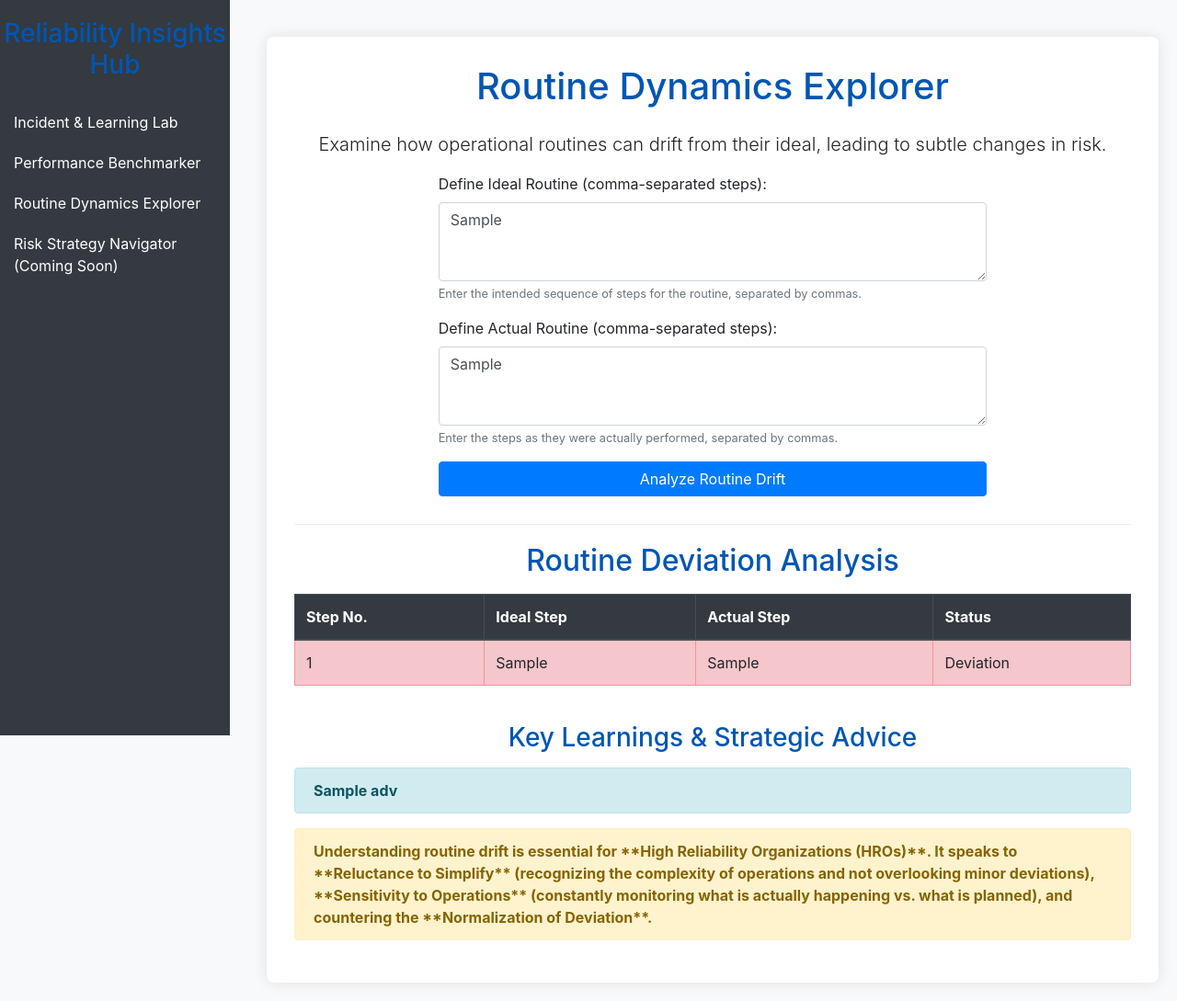
After one commit to mamigdalas/reliability-insights-hub, a Flask app: template templates/routines.html in a window 1280 px wide. The commit adds this page. Shown: the whole page at 92% size. Run offline with Flask 3, Linux system fonts and the light colour scheme; the template is opened without the code that fills it: most values are stand-ins (such as "Sample title", 1, 10 or a date in 2020); some libraries are stand-ins or nearby versions.

Commit message:
Add Routine Dynamics Explorer module (Day 4)

```diff
--- a/app.py
+++ b/app.py
@@ -150,10 +150,7 @@ def clear_incidents():
     session['incidents_data'] = []
     return redirect(url_for('incident_analyzer_page'))
 
-### NEW SECTION FOR BENCHMARKING MODULE ###
-
-# Dummy data for industry and world-class benchmarks (simulated for simplicity)
-# These are illustrative targets.
+# --- Benchmarking Logic (From Day 3 Project) ---
 BENCHMARKS = {
     "Manufacturing": {
         "Industry Best": {
@@ -163,15 +160,15 @@ BENCHMARKS = {
             "Production Efficiency (%)": 80
         },
         "World-Class Functional Best": {
-            "Defect Rate (%)": 0.01,  # From e.g., electronics manufacturing
-            "On-Time Delivery (%)": 99, # From e.g., logistics
-            "Customer Satisfaction (Score)": 9.5, # From e.g., service industries
-            "Production Efficiency (%)": 95 # From e.g., lean automotive
+            "Defect Rate (%)": 0.01,
+            "On-Time Delivery (%)": 99,
+            "Customer Satisfaction (Score)": 9.5,
+            "Production Efficiency (%)": 95
         }
     },
     "Service": {
         "Industry Best": {
-            "Defect Rate (%)": 0.2, # E.g., errors in service delivery
+            "Defect Rate (%)": 0.2,
             "On-Time Delivery (%)": 90,
             "Customer Satisfaction (Score)": 8.8,
             "Employee Turnover (%)": 15
@@ -185,7 +182,7 @@ BENCHMARKS = {
     },
     "Healthcare": {
         "Industry Best": {
-            "Defect Rate (%)": 0.8, # E.g., medical errors
+            "Defect Rate (%)": 0.8,
             "Patient Wait Time (min)": 30,
             "Patient Satisfaction (Score)": 8.0,
             "Bed Occupancy (%)": 85
@@ -207,13 +204,11 @@ def benchmarking_page():
     advice = []
 
     if request.method == "POST":
-        # Extract user inputs
         user_metrics = {
             "industry": request.form['industry'],
             "Defect Rate (%)": float(request.form['defect_rate']),
             "On-Time Delivery (%)": float(request.form['on_time_delivery']),
             "Customer Satisfaction (Score)": float(request.form['customer_satisfaction']),
-            # Handle other metrics based on selected industry or provide defaults
         }
         if user_metrics["industry"] == "Manufacturing":
              user_metrics["Production Efficiency (%)"] = float(request.form['production_efficiency'])
@@ -239,96 +234,4 @@ def benchmarking_page():
                 gap_industry = user_value - industry_best
                 gap_world_class = user_value - world_class_best
 
-                # Define if higher/lower is better for each metric
-                is_higher_better = ("%" in metric and "Defect" not in metric and "Turnover" not in metric and "Wait" not in metric) or ("Score" in metric)
-
-                # Calculate percentage gap relative to the benchmark
-                if is_higher_better:
-                    industry_gap_pct = ((industry_best - user_value) / industry_best) * 100 if industry_best != 0 else 0
-                    world_class_gap_pct = ((world_class_best - user_value) / world_class_best) * 100 if world_class_best != 0 else 0
-                else: # Lower is better (Defect Rate, Turnover, Wait Time)
-                    industry_gap_pct = ((user_value - industry_best) / industry_best) * 100 if industry_best != 0 else 0
-                    world_class_gap_pct = ((user_value - world_class_best) / world_class_best) * 100 if world_class_best != 0 else 0
-
-                comparison_results_list.append({
-                    "Metric": metric,
-                    "Your Value": user_value,
-                    "Industry Best": industry_best,
-                    "World-Class Best": world_class_best,
-                    "Gap to Industry (%)": round(industry_gap_pct, 2),
-                    "Gap to World-Class (%)": round(world_class_gap_pct, 2),
-                    "Is_Higher_Better": is_higher_better
-                })
-
-                # Prepare data for bar chart
-                bar_chart_data.append(
-                    go.Bar(name='Your Value', x=[metric], y=[user_value], marker_color='#0056b3'),
-                )
-                bar_chart_data.append(
-                    go.Bar(name='Industry Best', x=[metric], y=[industry_best], marker_color='#ffc107'),
-                )
-                bar_chart_data.append(
-                    go.Bar(name='World-Class Best', x=[metric], y=[world_class_best], marker_color='#28a745'),
-                )
-
-        if comparison_results_list:
-            df_comparison = pd.DataFrame(comparison_results_list)
-            comparison_results = df_comparison.to_dict(orient='records') # Convert back to list of dicts for template
-
-            # Generate Plotly comparison chart
-            fig = go.Figure(data=bar_chart_data)
-            fig.update_layout(barmode='group', title_text='Performance Benchmarking Comparison',
-                              margin=dict(l=20, r=20, t=40, b=20))
-            plot_data = fig.to_json(pretty=False)
-
-            # Generate advice
-            advice.append("Benchmarking is crucial for **Preoccupation with Failure** – actively seeking out weaknesses and areas for improvement before they manifest as failures.")
-            for res in comparison_results_list:
-                if res["Is_Higher_Better"]:
-                    if res["Gap to Industry (%)"] > 0:
-                        advice.append(f"Your {res['Metric']} is {res['Gap to Industry (%)']:.2f}% below Industry Best. This indicates a competitive gap. Consider **Competitive Benchmarking** focused on internal operational improvements related to {res['Metric']}.")
-                    if res["Gap to World-Class (%)"] > 0:
-                        advice.append(f"Your {res['Metric']} is {res['Gap to World-Class (%)']:.2f}% below World-Class Best. This suggests a functional gap. Explore **Functional Benchmarking** with leading organizations in *any* industry excellent at {res['Metric']} (e.g., logistics for On-Time Delivery).")
-                else: # Lower is better
-                    if res["Gap to Industry (%)"] > 0: # User's value is higher than industry best (worse)
-                        advice.append(f"Your {res['Metric']} is {res['Gap to Industry (%)']:.2f}% higher than Industry Best. This indicates a competitive gap. Consider **Competitive Benchmarking** focused on internal operational improvements related to {res['Metric']}.")
-                    if res["Gap to World-Class (%)"] > 0: # User's value is higher than world-class best (worse)
-                        advice.append(f"Your {res['Metric']} is {res['Gap to World-Class (%)']:.2f}% higher than World-Class Best. This suggests a functional gap. Explore **Functional Benchmarking** with leading organizations in *any* industry excellent at {res['Metric']} (e.g., hospitals for reducing wait times).")
-
-        session['benchmarking_results'] = comparison_results # Store results in session if needed later
-        session['benchmarking_plot_data'] = plot_data
-        session['benchmarking_advice'] = advice
-
-        return redirect(url_for('benchmarking_page')) # Redirect after POST
-
-    # On GET request, load data from session if available
-    if 'benchmarking_results' in session:
-        comparison_results = session['benchmarking_results']
-        plot_data = session['benchmarking_plot_data']
-        advice = session['benchmarking_advice']
-
-    # Pass dummy data if no POST yet for initial form load
-    dummy_form_data = {
-        "industry": "Manufacturing",
-        "defect_rate": 1.0,
-        "on_time_delivery": 90.0,
-        "customer_satisfaction": 7.5,
-        "production_efficiency": 70.0,
-        "employee_turnover": 20.0,
-        "patient_wait_time": 45.0,
-        "bed_occupancy": 80.0
-    }
-
-    return render_template("benchmarking.html",
-                           user_metrics=user_metrics,
-                           comparison_results=comparison_results,
-                           plot_data=plot_data,
-                           advice=advice,
-                           benchmarks_info=BENCHMARKS,
-                           dummy_form_data=dummy_form_data,
-                           active_page='benchmarking')
-
-
-if __name__ == '__main__':
-    port = int(os.environ.get('PORT', 5000))
-    app.run(host='0.0.0.0', port=port)
+                is_higher_
--- a/templates/benchmarking.html.txt
+++ b/templates/benchmarking.html
@@ -52,7 +52,7 @@
             <a class="nav-link {% if active_page == 'benchmarking' %}active{% endif %}" href="/benchmarking">Performance Benchmarker</a>
         </li>
         <li class="nav-item">
-                <a class="nav-link disabled" href="#">Routine Dynamics Explorer (Coming Soon)</a>
+            <a class="nav-link {% if active_page == 'routines' %}active{% endif %}" href="/routines">Routine Dynamics Explorer</a>
         </li>
         <li class="nav-item">
             <a class="nav-link disabled" href="#">Risk Strategy Navigator (Coming Soon)</a>
--- a/templates/incident_analyzer.html.txt
+++ b/templates/incident_analyzer.html
@@ -52,7 +52,7 @@
             <a class="nav-link {% if active_page == 'benchmarking' %}active{% endif %}" href="/benchmarking">Performance Benchmarker</a>
         </li>
         <li class="nav-item">
-            <a class="nav-link disabled" href="#">Routine Dynamics Explorer (Coming Soon)</a>
+            <a class="nav-link {% if active_page == 'routines' %}active{% endif %}" href="/routines">Routine Dynamics Explorer</a>
         </li>
         <li class="nav-item">
             <a class="nav-link disabled" href="#">Risk Strategy Navigator (Coming Soon)</a>
--- /dev/null
+++ b/templates/routines.html
@@ -0,0 +1,131 @@
+<!DOCTYPE html>
+<html lang="en">
+<head>
+    <meta charset="UTF-8">
+    <meta name="viewport" content="width=device-width, initial-scale=1.0">
+    <title>Routine Dynamics Explorer - Reliability Insights Hub</title>
+    <link href="https://stackpath.bootstrapcdn.com/bootstrap/4.5.2/css/bootstrap.min.css" rel="stylesheet">
+    <style>
+        body { padding-top: 20px; background-color: #f8f9fa; }
+        .container { background-color: #ffffff; padding: 30px; border-radius: 8px; box-shadow: 0 0 15px rgba(0,0,0,0.1); }
+        h1, h2, h3, h4 { color: #0056b3; }
+        .results-section { margin-top: 30px; border-top: 1px solid #eee; padding-top: 20px; }
+        .table thead th { background-color: #e9ecef; }
+        .alert-info, .alert-warning, .alert-danger, .alert-success { font-weight: bold; }
+        .alert-info { color: #0c5460; background-color: #d1ecf1; border-color: #bee5eb; }
+        .alert-warning { color: #856404; background-color: #fff3cd; border-color: #ffeeba; }
+        .alert-danger { color: #721c24; background-color: #f8d7da; border-color: #f5c6cb; }
+        .alert-success { color: #155724; background-color: #d4edda; border-color: #c3e6cb; }
+        .sidebar {
+            background-color: #343a40;
+            color: #ffffff;
+            height: 100vh;
+            padding-top: 20px;
+            position: fixed;
+            left: 0;
+            top: 0;
+            width: 250px;
+        }
+        .sidebar .nav-link {
+            color: #ffffff;
+            padding: 10px 15px;
+        }
+        .sidebar .nav-link.active, .sidebar .nav-link:hover {
+            background-color: #0056b3;
+            color: #ffffff;
+            border-radius: 5px;
+        }
+        .main-content {
+            margin-left: 270px;
+            padding: 20px;
+        }
+    </style>
+</head>
+<body>
+    <div class="sidebar">
+        <h3 class="text-center mb-4">Reliability Insights Hub</h3>
+        <ul class="nav flex-column">
+            <li class="nav-item">
+                <a class="nav-link {% if active_page == 'incidents' %}active{% endif %}" href="/">Incident & Learning Lab</a>
+            </li>
+            <li class="nav-item">
+                <a class="nav-link {% if active_page == 'benchmarking' %}active{% endif %}" href="/benchmarking">Performance Benchmarker</a>
+            </li>
+            <li class="nav-item">
+                <a class="nav-link {% if active_page == 'routines' %}active{% endif %}" href="/routines">Routine Dynamics Explorer</a>
+            </li>
+            <li class="nav-item">
+                <a class="nav-link disabled" href="#">Risk Strategy Navigator (Coming Soon)</a>
+            </li>
+        </ul>
+    </div>
+
+    <div class="main-content">
+        <div class="container">
+            <h1 class="text-center mb-4">Routine Dynamics Explorer</h1>
+            <p class="text-center lead">Examine how operational routines can drift from their ideal, leading to subtle changes in risk.</p>
+
+            <div class="row">
+                <div class="col-md-8 offset-md-2">
+                    <form method="POST" action="/routines">
+                        <div class="form-group">
+                            <label for="ideal_routine">Define Ideal Routine (comma-separated steps):</label>
+                            <textarea class="form-control" id="ideal_routine" name="ideal_routine" rows="3" required placeholder="e.g., Setup Equipment, Pre-Check, Start Process, Monitor, Shutdown, Clean">{{ ideal_routine_input }}</textarea>
+                            <small class="form-text text-muted">Enter the intended sequence of steps for the routine, separated by commas.</small>
+                        </div>
+                        <div class="form-group">
+                            <label for="actual_routine">Define Actual Routine (comma-separated steps):</label>
+                            <textarea class="form-control" id="actual_routine" name="actual_routine" rows="3" required placeholder="e.g., Setup Equipment, Start Process, Monitor, Shutdown">{{ actual_routine_input }}</textarea>
+                            <small class="form-text text-muted">Enter the steps as they were actually performed, separated by commas.</small>
+                        </div>
+                        <button type="submit" class="btn btn-primary btn-block">Analyze Routine Drift</button>
+                    </form>
+                </div>
+            </div>
+
+            {% if routine_analysis_results %}
+            <div class="results-section">
+                <h2 class="text-center mb-3">Routine Deviation Analysis</h2>
+
+                <div class="table-responsive mb-4">
+                    <table class="table table-bordered table-striped">
+                        <thead class="thead-dark">
+                            <tr>
+                                <th>Step No.</th>
+                                <th>Ideal Step</th>
+                                <th>Actual Step</th>
+                                <th>Status</th>
+                            </tr>
+                        </thead>
+                        <tbody>
+                            {% for result in routine_analysis_results %}
+                            <tr class="{{ 'table-danger' if result.Status == 'Deviation' else 'table-success' }}">
+                                <td>{{ result.Step_Number }}</td>
+                                <td>{{ result.Ideal_Step }}</td>
+                                <td>{{ result.Actual_Step }}</td>
+                                <td>{{ result.Status }}</td>
+                            </tr>
+                            {% endfor %}
+                        </tbody>
+                    </table>
+                </div>
+
+                <h3 class="text-center mt-4 mb-3">Key Learnings & Strategic Advice</h3>
+                {% for adv in routine_advice %}
+                    <div class="alert {{ 'alert-danger' if 'Omitted Steps' in adv or 'Added Steps' in adv or 'Reordered Steps' in adv else 'alert-success' if 'Excellent' in adv else 'alert-info' }}" role="alert">
+                        {{ adv }}
+                    </div>
+                {% endfor %}
+                <div class="alert alert-warning" role="alert">
+                    Understanding routine drift is essential for **High Reliability Organizations (HROs)**. It speaks to **Reluctance to Simplify** (recognizing the complexity of operations and not overlooking minor deviations), **Sensitivity to Operations** (constantly monitoring what is actually happening vs. what is planned), and countering the **Normalization of Deviation**.
+                </div>
+            </div>
+            {% endif %}
+        </div>
+    </div>
+
+    <script src="https://code.jquery.com/jquery-3.5.1.slim.min.js"></script>
+    <script src="https://cdn.jsdelivr.net/npm/@popperjs/core@2.5.4/dist/umd/popper.min.js"></script>
+    <script src="https://stackpath.bootstrapcdn.com/bootstrap/4.5.2/js/bootstrap.min.js"></script>
+</body>
+</html>
```
Lines whose indentation alone changed are shown as unchanged.
